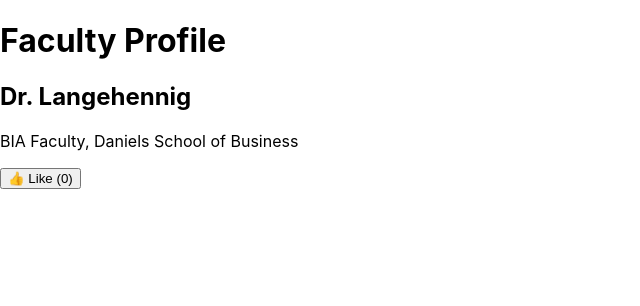
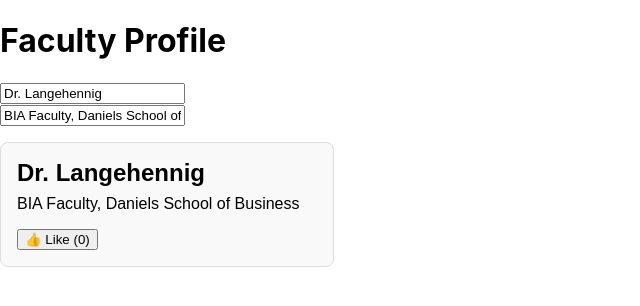
Before and after one commit to steflangehennig/policy-scoring-dashboard, a React (Create React App) app: page / in a window 1280 px wide. Shown: the top 306 px of the page, without its empty margins (0-640 px from the left). Built offline with nearby package versions, Linux system fonts and the light colour scheme.

Commit message:
update cards + css

```diff
--- a/src/App.js
+++ b/src/App.js
@@ -1,14 +1,31 @@
+import { useState } from 'react';
 import ProfileCard from './ProfileCard';
 
+function App() {
+  const [name, setName] = useState('Dr. Langehennig');
+  const [title, setTitle] = useState('BIA Faculty, Daniels School of Business');
 
-function App() {
   return (
     <div>
       <h1>Faculty Profile</h1>
-      <ProfileCard name="Dr. Langehennig" title="BIA Faculty, Daniels School of Business" />
+
+      <input
+        type="text"
+        placeholder="Name"
+        value={name}
+        onChange={(e) => setName(e.target.value)}
+      />
+      <br />
+      <input
+        type="text"
+        placeholder="Title"
+        value={title}
+        onChange={(e) => setTitle(e.target.value)}
+      />
+
+      <ProfileCard name={name} title={title} />
     </div>
   );
 }
 
-
 export default App;
--- a/src/ProfileCard.js
+++ b/src/ProfileCard.js
@@ -1,4 +1,6 @@
 import { useState } from 'react';
+import './ProfileCard.css';
+
 
 // src/ProfileCard.js
 
@@ -6,7 +8,7 @@
     const [likes, setLikes] = useState(0);
 
     return (
-      <div>
+      <div className="card">
         <h2>{props.name}</h2>
         <p>{props.title}</p>
         <button onClick={() => setLikes(likes + 1)}>👍 Like ({likes})</button>
```
